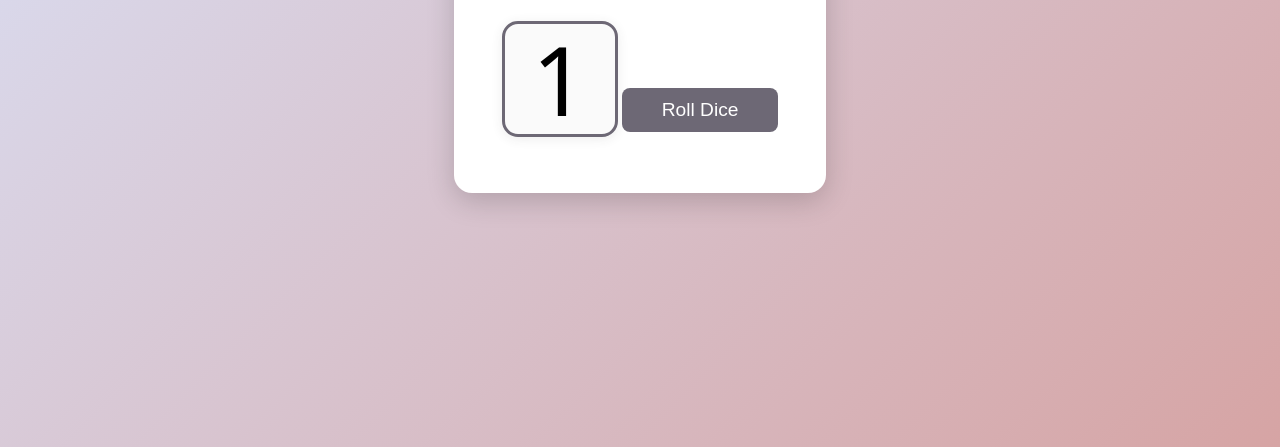
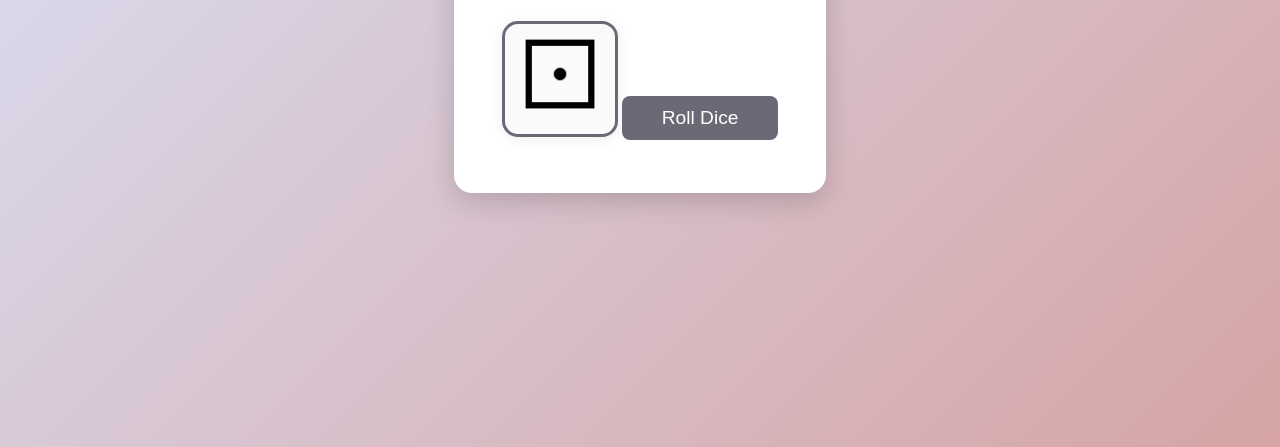
Before and after one commit to MikAoJk/rolling-dice, a plain HTML site: page index.html in a window 1280 px wide. Shown: the part 353-800 px from the top of the page. Drawn offline with Linux system fonts and the light colour scheme.

Commit message:
Update dice display with image element

```diff
--- a/index.html
+++ b/index.html
@@ -9,7 +9,9 @@
 <body>
   <div class="container">
     <h1>Rolling Dice 🎲</h1>
-    <div id="dice" class="dice">1</div>
+    <div id="dice" class="dice">
+      <img id="diceImg" src="images/dice1.png" alt="Dice" width="100" height="100">
+    </div>
     <button id="rollBtn">Roll Dice</button>
   </div>
   <script src="script.js"></script>
```
